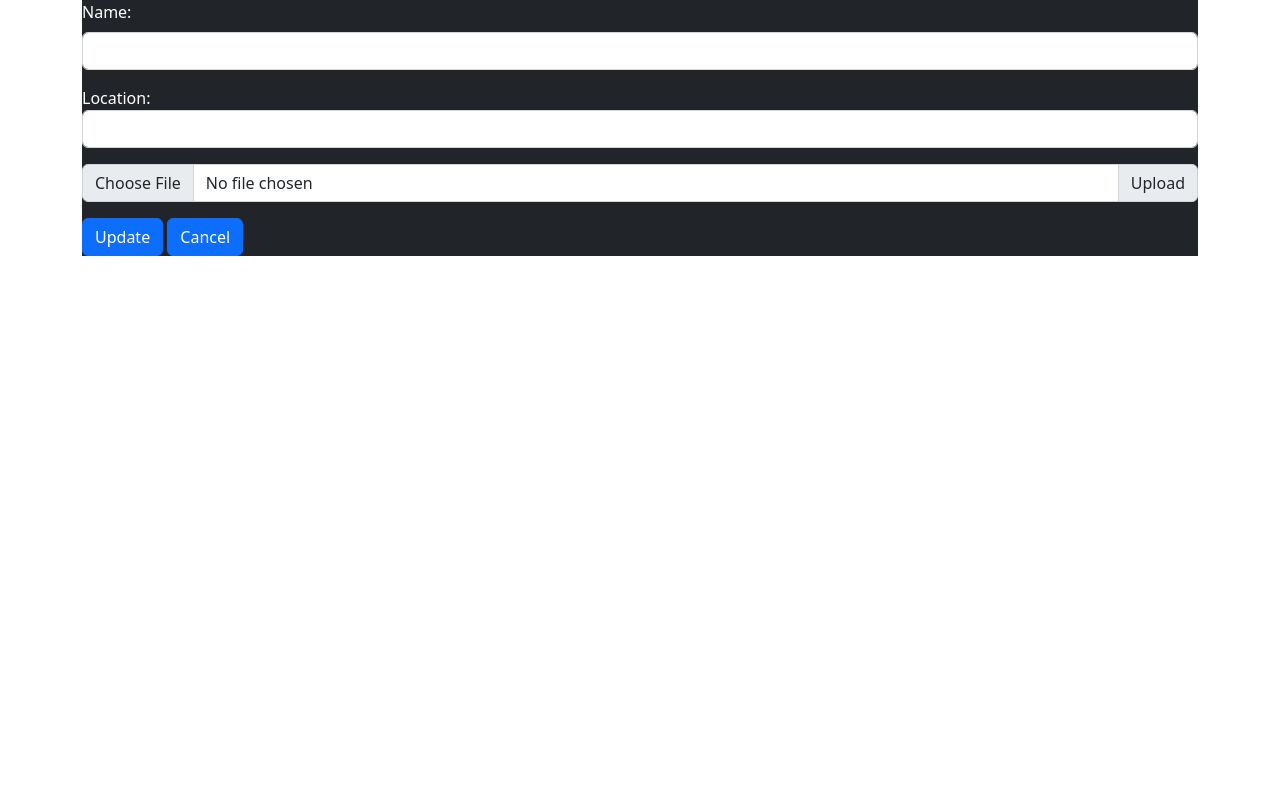
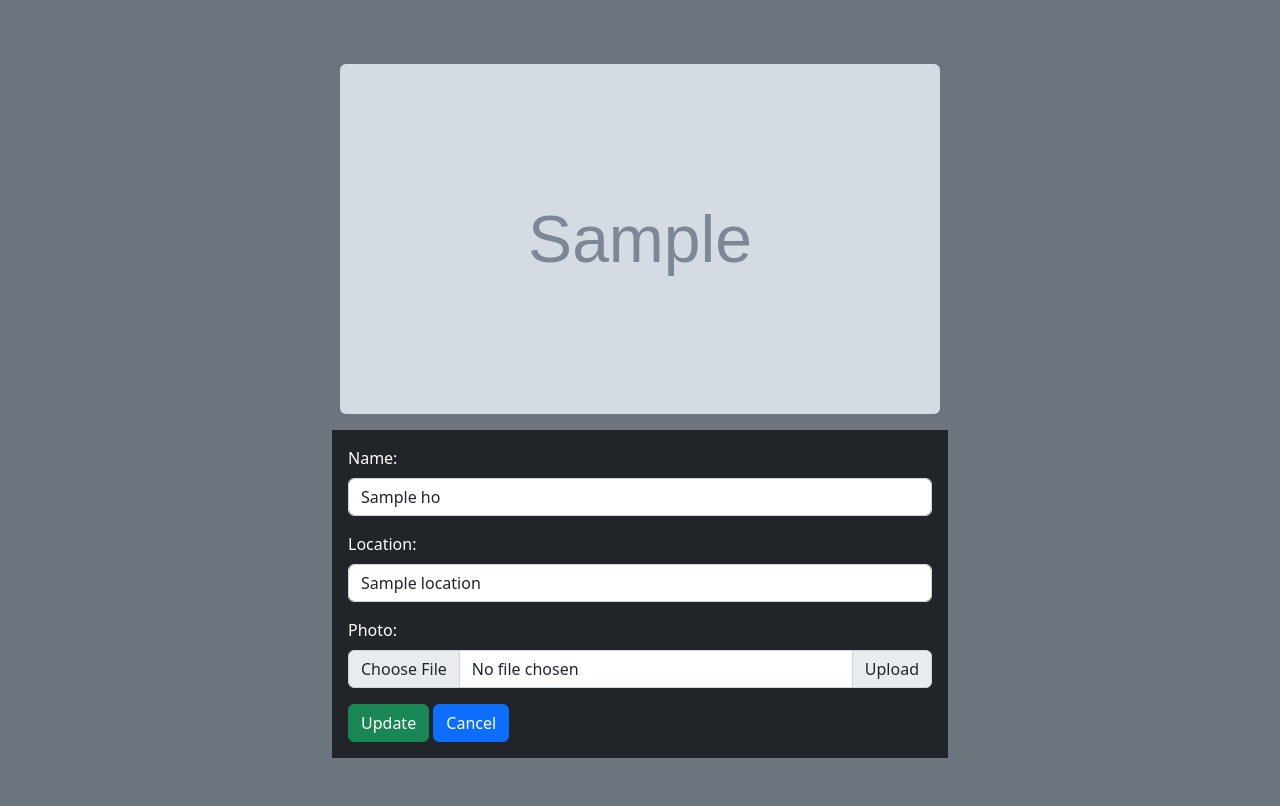
Before and after one commit to medicallo/medicallo_mvp_project, a Flask app: template flask_app/templates/hospital_edit.html in a window 1280 px wide. Before the commit the page ends 256 px from the top, so only its background shows below. Run offline with Flask 2, Linux system fonts and the light colour scheme; the template is opened without the code that fills it: most values are stand-ins (such as "Sample title", 1, 10 or a date in 2020); grey boxes marked "Sample" are stand-in pictures.

Commit message:
hospital CRUD completed

```diff
--- a/flask_app/templates/admin_dashboard.html
+++ b/flask_app/templates/admin_dashboard.html
@@ -8,7 +8,7 @@
     <link href="https://cdn.jsdelivr.net/npm/bootstrap@5.2.2/dist/css/bootstrap.min.css" rel="stylesheet" integrity="sha384-Zenh87qX5JnK2Jl0vWa8Ck2rdkQ2Bzep5IDxbcnCeuOxjzrPF/et3URy9Bv1WTRi" crossorigin="anonymous">
     <title>Admin Dashboard</title>
 </head>
-<body class="bg-secondary bg-opacity-10">
+<body class="bg-secondary bg-opacity-20">
 <main>
 
 <div class="d-flex flex-column flex-shrink-0 p-3 text-white bg-dark fixed-top" style="width: 240px ;height:100vh;">
@@ -76,7 +76,7 @@
                 <td>{{hospital.name}}</td>
                 <td ><img style="width: 40px;height: 40px;" src="../static/images/{{hospital.photo}}" alt="hospital photo"> </td>
                 <td>{{hospital.location}}</td>
-                <td><a href="/hospital/edit/{{hospital.id}}"><button onclick="openEdit()" type="button" class="btn btn-warning">Edit</button></a></td>
+                <td><a href="/hospital/edit/{{hospital.id}}"><button type="button" class="btn btn-warning">Edit</button></a></td>
                 <td><a href="/hospital/delete/{{hospital.id}}"><button type="button" class="btn btn-dark">Delete</button></a></td>
             </tr>
             {% endfor %}
--- a/flask_app/templates/hospital_edit.html
+++ b/flask_app/templates/hospital_edit.html
@@ -9,27 +9,33 @@
 
 
 </head>
-<body>
-    <div class="container">
-        <form class="formContainer bg-dark text-white" action="/card" method="post">
+<body class="bg-secondary bg-opacity-15">
+    <div class="container w-50 my-5">
+        <div class="text-center">
+            <img style="width:600px; height: 350px;" class="rounded my-3" src="{{ url_for('static', filename='images/' + hos.photo) }}" alt="photo of the hospital">
+
+        </div>
+        <form class="formContainer bg-dark text-white p-3" action="/hospital/edit" method="post">
             <div class="mb-3">
+                <input type="hidden" value="{{hos.id}}" name="id">
                 <label for="Name" class="form-label">Name:</label>
-                <input type="text" class="form-control" id="Name" name="name" >
+                <input type="text" class="form-control" id="Name" name="name" value="{{hos.name}}">
             </div>
             <div class="mb-3">
-                <label for="location class="form-label">Location:</label>
-                <input type="text" class="form-control" id="location" name="location" >
+                <label for="location" class="form-label">Location:</label>
+                <input type="text" class="form-control" id="location" name="location" value="{{hos.location}}">
             </div>
+            <label for="photo" class="form-label">Photo:</label>
             <div class="input-group mb-3">
                 <input type="file" class="form-control" id="inputGroupFile02" name="photo">
                 <label class="input-group-text" for="inputGroupFile02" >Upload</label>
             </div>
-        <button type="submit" class="btn btn-primary add" onclick="closeForm2()">Update</button>
-        <button class="btn btn-primary" onclick="closeForm2()">Cancel</button>
+        <button type="submit" class="btn btn-success">Update</button>
+        <a href="/admin/dashboard"><input type="button" class="btn btn-primary" value="Cancel"></a>
 
         </form>
 
-</div>
+    </div>
 
 </body>
 </html>
```
Also changed, not shown: flask_app/controllers/hospitals.py (+10 -5 lines), flask_app/static/js/admin_dashboard.js (+0 -7 lines).
